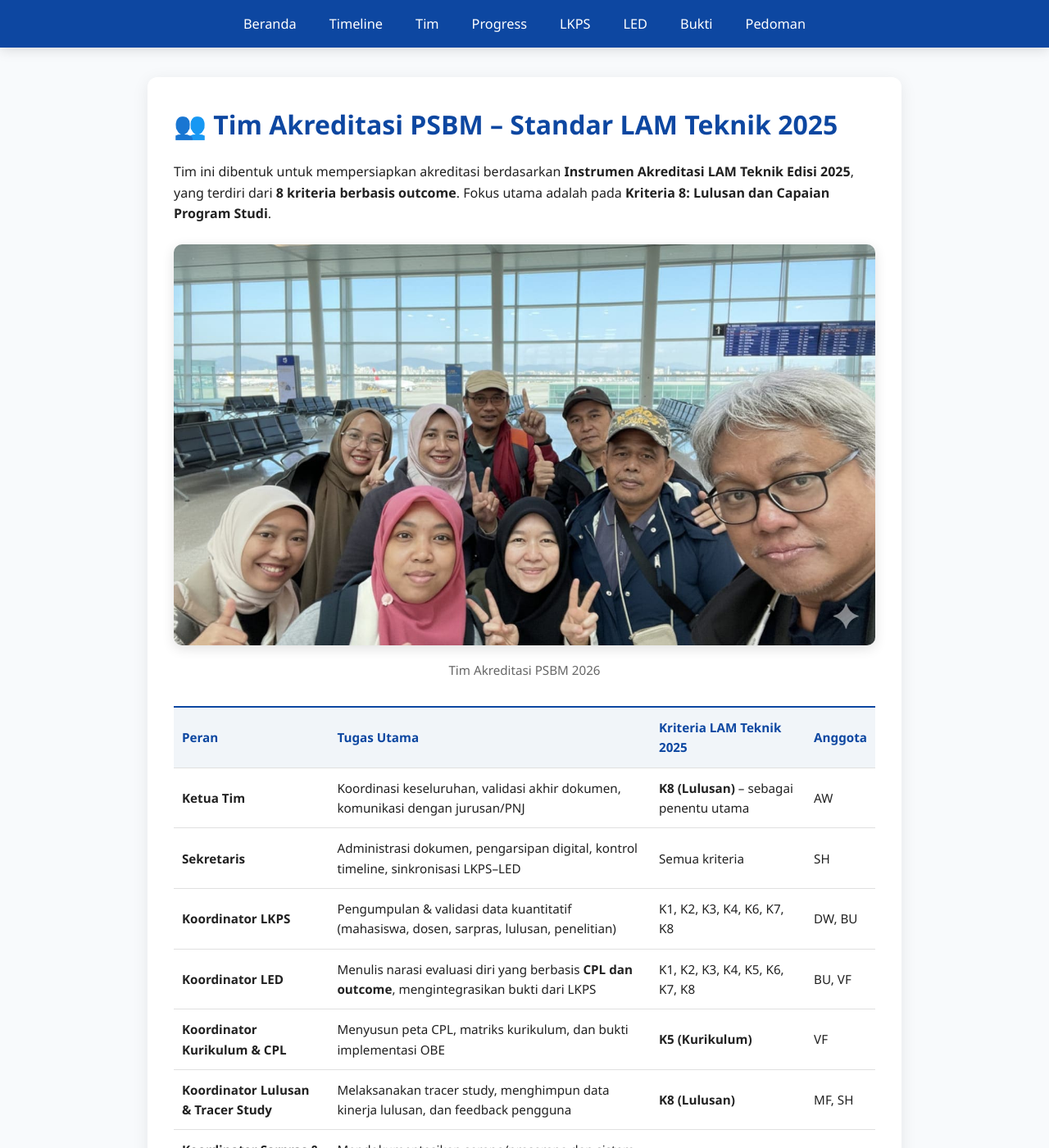
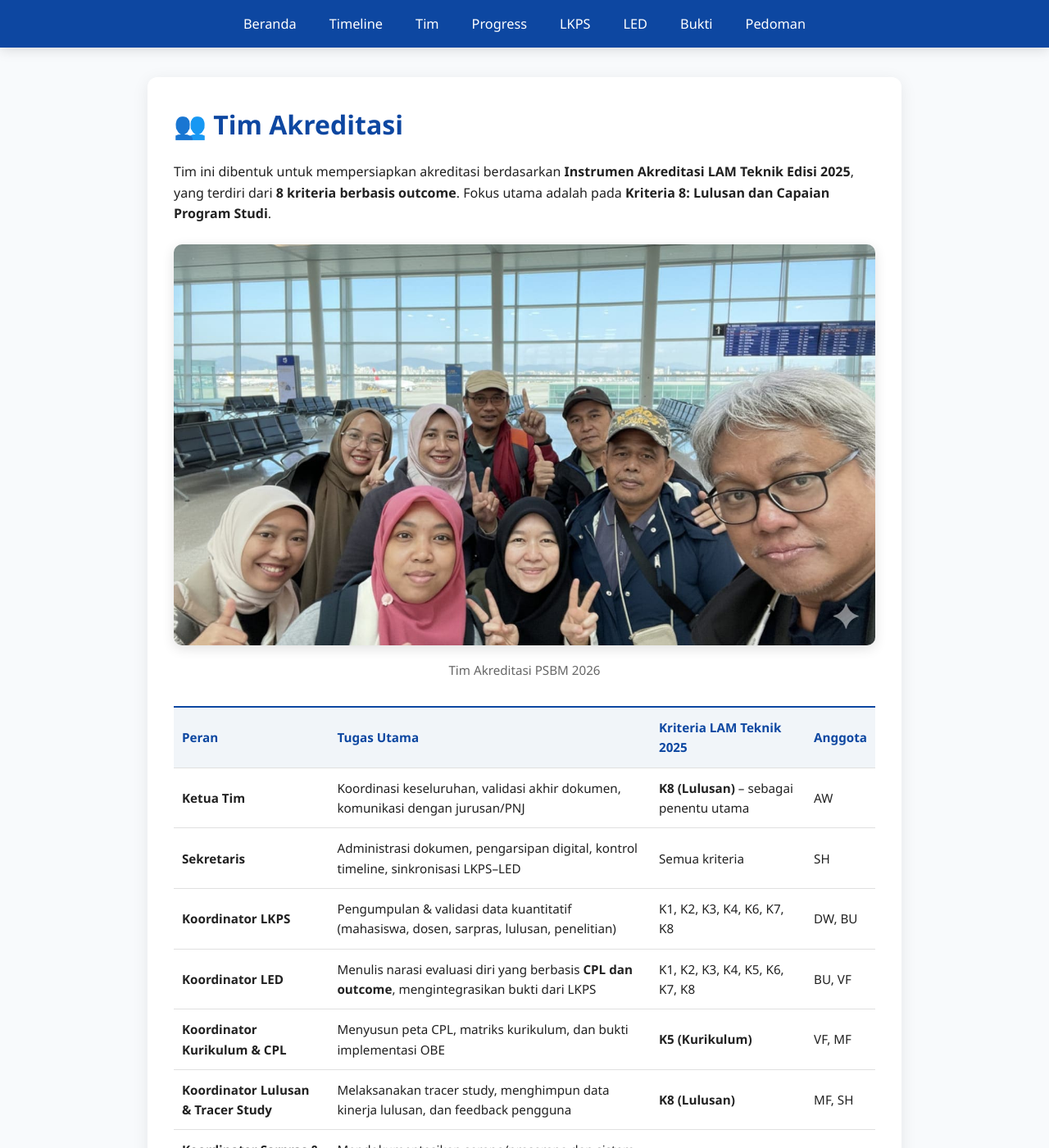
Before and after one commit to portal-psbm/aksibm-26, a Jekyll site: the page built from tim.md, in a window 1280 px wide and 1400 px high. Shown: the whole window at 82% size. Built offline with Jekyll 4.4.1, drawn with Linux system fonts in a browser that asks for light colours.

Commit message:
Update Tim

```diff
--- a/tim.md
+++ b/tim.md
@@ -4,7 +4,7 @@ title: Tim Akreditasi
 permalink: /tim/
 ---
 
-# 👥 Tim Akreditasi PSBM – Standar LAM Teknik 2025
+# 👥 Tim Akreditasi
 
 Tim ini dibentuk untuk mempersiapkan akreditasi berdasarkan **Instrumen Akreditasi LAM Teknik Edisi 2025**, yang terdiri dari **8 kriteria berbasis outcome**. Fokus utama adalah pada **Kriteria 8: Lulusan dan Capaian Program Studi**.
 
@@ -88,7 +88,7 @@ Tim ini dibentuk untuk mempersiapkan akreditasi berdasarkan **Instrumen Akredita
       <td><strong>Koordinator Kurikulum & CPL</strong></td>
       <td>Menyusun peta CPL, matriks kurikulum, dan bukti implementasi OBE</td>
       <td><strong>K5 (Kurikulum)</strong></td>
-      <td>VF</td>
+      <td>VF, MF</td>
     </tr>
     <tr>
       <td><strong>Koordinator Lulusan & Tracer Study</strong></td>
```
